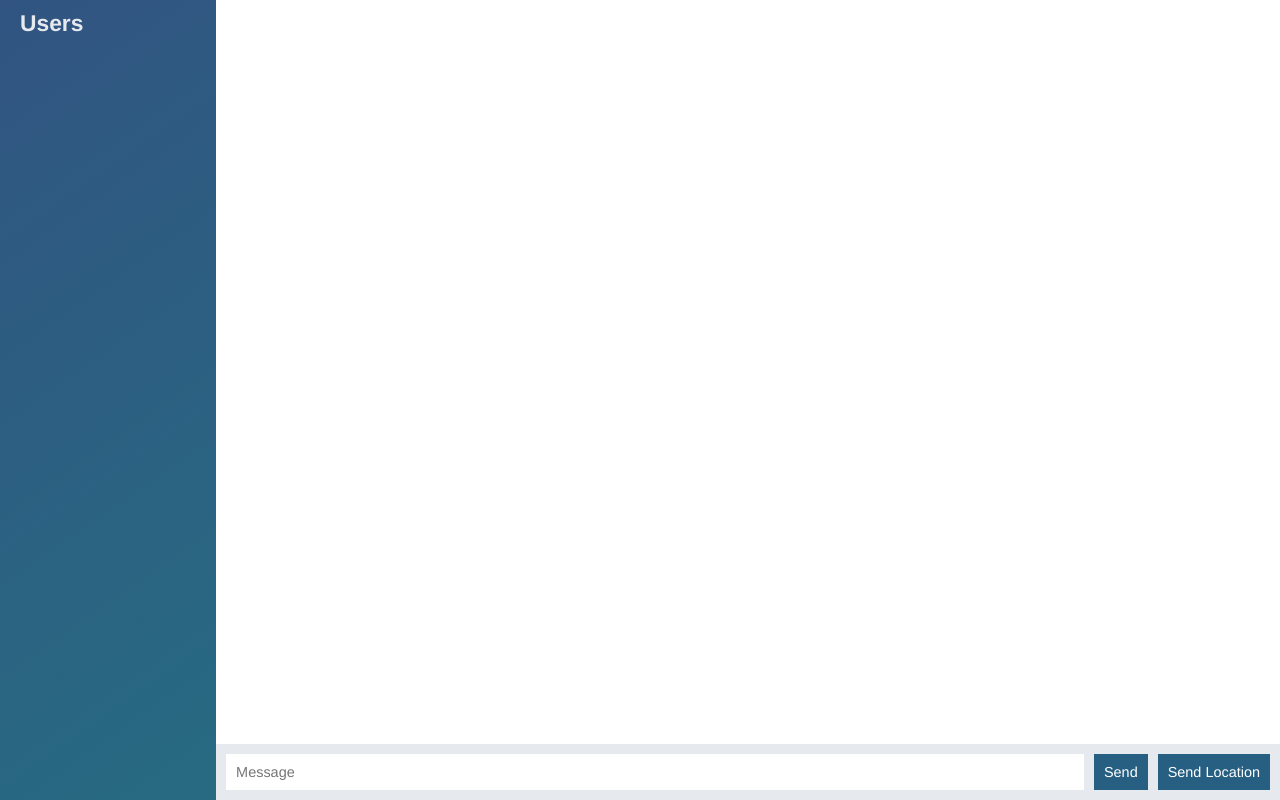
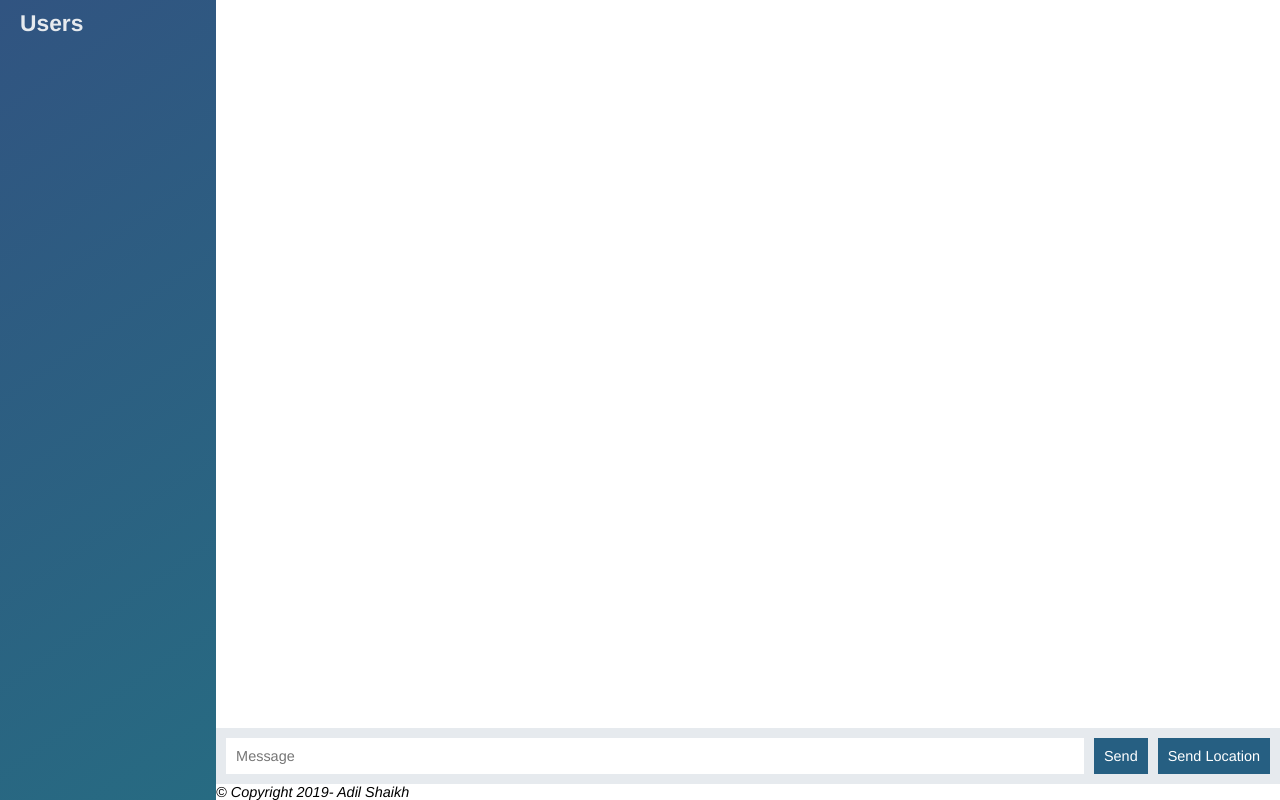
Before and after one commit to adilshaikh/NodeJS_Chat_Application, a website: page public/chat.html in a window 1280 px wide. Drawn offline with nearby package versions, Linux system fonts and the light colour scheme; no server answers.

Commit message:
Copy Right

```diff
--- a/public/chat.html
+++ b/public/chat.html
@@ -20,8 +20,9 @@
                             <button class="btn btn-primary">Send</button>
                                                      </form>
                                                      <button id="send-location">Send Location</button>
+
             </div>
-
+            <i><footer>&copy; Copyright 2019- <b> Adil Shaikh </b></footer></i>
 
     </div>
    <script id="message-template" type="text/template">
@@ -45,6 +46,7 @@
             </div>
             <div class="message__body">
                 <a href="{{url}}" target="_blank">My Current Location</a>
+
             </div>
         </ol>
 
@@ -54,5 +56,6 @@
     <script src="/js/lib/moment.js"></script>
     <script src = "/js/lib/mustache.js"></script>
     <script src="/js/chat.js"></script>
+
 </body>
 </html>
```
Also changed, not shown: public/index.html (+2 -0 lines).
